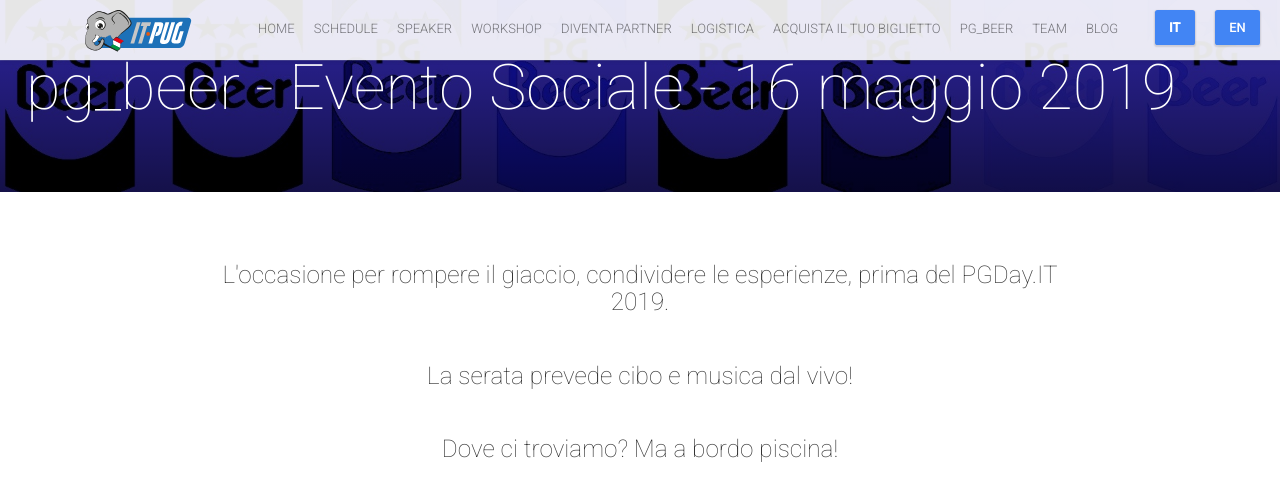
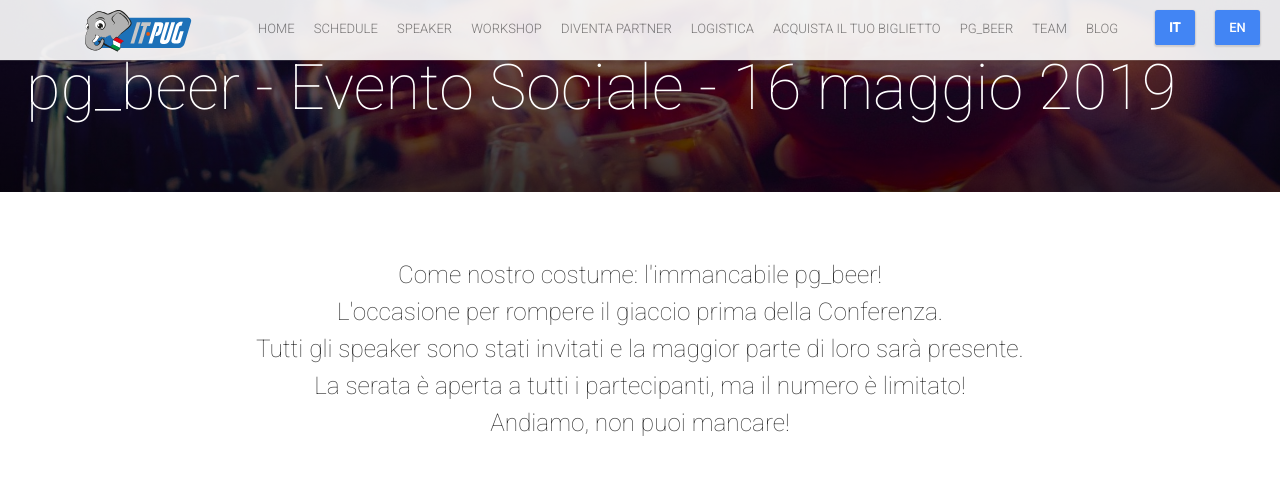
Before and after one commit to ITPUG/2019.pgday.it, a Jekyll site: the page built from pgbeer.it.html, in a window 1280 px wide and 1400 px high, scrolled down 215 px, cut to the strip 0-592 px from the top of the window. Shown: the top 501 px of the strip. Built offline with Jekyll 4.4.1, drawn with Linux system fonts in a browser that asks for light colours; nearby versions of some CDN libraries; comment, search, counter and statistics services are not loaded; some of the changed text lies outside the part shown.

Commit message:
pgbeer tolto admiral

```diff
--- a/_config.yml
+++ b/_config.yml
@@ -443,20 +443,17 @@
     en: ""
 pgbeerDescription:
     it: "
-    <h6>
-    L'occasione per rompere il giaccio, condividere le esperienze, prima del PGDay.IT 2019.<h6/><br/>
-    <h6>
-    La serata prevede cibo e musica dal vivo!<h6/><br/>
-    <h6>
-    Dove ci troviamo? Ma a bordo piscina! <h6/><br/>"
+    <h6>Come nostro costume: l'immancabile pg_beer!<h6/>
+    <h6>L'occasione per rompere il giaccio prima della Conferenza.<h6/>
+    <h6>Tutti gli speaker sono stati invitati e la maggior parte di loro sarà presente.<h6/>
+    <h6>La serata è aperta a tutti i partecipanti, ma il numero è limitato!<h6/>
+    <h6>Andiamo, non puoi mancare!<h6/>"
     en: "
-    <h6>
-    The opportunity to break the ice, share experiences, before the PGDay.IT 2019.<h6/><br/>
-    <h6>
-    The evening includes food and live music!<h6/><br/>
-    <h6>
-    Where will we meet? But at the poolside!<h6/><br/>"
-
+    <h6>Like our costume: the inevitable pg_beer!<h6/>
+    <h6>The opportunity to break the ice before the Conference.<h6/>
+    <h6>All the speakers have been invited and most of them will join us.<h6/>
+    <h6>The evening is open to all participants, but the number is limited!<h6/>
+    <h6>Come on, you can't miss!<h6/>"
 enablePgbeer: true
 
 # Pgbeer About Block
@@ -483,21 +480,21 @@
 #     <p>
 #       Rock music in the background and possibility to choose your favorite songs directly from the jukebox in the main room.<br/>"
 
-pgbeerDetailsCards:
- - {lang: "it", title: "Work in progress", information: 'La Pg_beer è in fase di organizzazione. Presto i dettagli online.'}
- - {lang: "en", title: "Work in progress", information: 'The Pg_beer is being organized. Soon the details online.'}
+#pgbeerDetailsCards:
+# - {lang: "it", title: "Isola dei Drink", information: 'Birra: 1 bottiglia a persona, sceltra tra Moretti, Heineken, Ichnusa; Vino: Lambrusco di Grasparossa "Nivola" Chiarli, 1 bottilgia ogni 3 persone; Coca Cola; Acqua'}
+# - {lang: "en", title: "Island of Drinks", information: '___'}
 
-# - {lang: "it", title: "Antipasti", information: '_____'}
-# - {lang: "en", title: "Appetizers", information: '_____'}
+# - {lang: "it", title: "Isola del Primo", information: 'Insalata di cereali con verdure OPPURE Pasta fredda con pomodoro pachino, mozzarella e basilico'}
+# - {lang: "en", title: "Island of the First plate", information: '____'}
 
-# - {lang: "it", title: "Primi piatti CALDI:", information: '_______'}
-# - {lang: "en", title: "First HOT dishes:", information: '_______'}
+# - {lang: "it", title: "Isola dello Sfizio", information: 'Cesti di Crescentine Fritte (Gnocco Fritto); Cesti di Tigelle Montanare; Cesti di Pane, Focacce e Grissini; Salumi Regionali: Crudo di Parma, Cotto di Vignola, Salame di Felino Stagionato, Coppa di Testa Montanara, Mortadella DOP Bologna; Pesto Classico Montanaro (Pancetta, Aglio e Rosmarino); Mostarde Assortite; Formaggi Assortiti; Sottoli e Sottaceti Assortiti'}
+# - {lang: "en", title: "Island of Whim", information: '_______'}
 
-# - {lang: "it", title: "Primi piatti FREDDI", information: '_____'}
-# - {lang: "en", title: "First COLD dishes", information: '_____'}
+# - {lang: "it", title: "Isola dei Fritti", information: 'Olive alla Ascolana; Mozzarelline; Panzerotti di Mozzarella e Pomodoro; Crema Fritta; Pepite di Pollo; Salvia; Anelli di Cipolla.'}
+# - {lang: "en", title: "Island of Fried", information: '_____'}
 
-# - {lang: "it", title: "Secondi piatti", information: '________'}
-# - {lang: "en", title: "Second dishes", information: '________'}
+# - {lang: "it", title: "IMPORTANTE", information: 'Eventuali bevute aggiuntive, oltre a quelle comprese nella convenzione, dovranno essere pagate a parte. Ad esempio: Bottiglia di Birra € 4,00 - Bottiglia di Vino € 12,00'}
+# - {lang: "en", title: "IMPORTANT", information: '________'}
 
 # - {lang: "it", title: "Contorni", information: '_____'}
 # - {lang: "en", title: "Side dishes", information: '_______'}
@@ -507,17 +504,17 @@
 
 ## Pgbeer Tickets Block
 #pgbeerTicketsTitle:
-#    it: "Prezzo pg_beer"
-#    en: "pg_beer price"
+#    it: "Prezzo PG_beer"
+#    en: "PG_beer price"
 #pgbeerTicketsInfo:
-#    it: "pg_beer: Food and Live Music"
-#    en: "pg_beer: Food and Live Music"
+#    it: "PG_beer 2019"
+#    en: "PG_beer 2019"
 #pgbeerTicketsOffers:
 # -
 #  name:
-#    it: "pg_beer: Food and Live Music"
-#    en: "pg_beer: Food and Live Music"
-#  price: "24,00"
+#    it: "PG_beer 2019"
+#    en: "PG_beer 2019"
+#  price: "25,50"
 #  priceCurrency: "€"
 #  buyButtonLink: "https://itpug.eventbee.com/event?eid=151678914"
 #  buyButtonText:
@@ -526,27 +523,27 @@
 #  pgbeerTicketContentList:
 #    it: ["Pg_beer - PGDay.IT 2019", "16 maggio", "Bologna"]
 #    en: ["Pg_beer - PGDay.IT 2019", "May 16th", "Bologna"]
-#  validFrom: "2019-02-15T10:00"
+#  validFrom: "2019-03-19T10:00"
 #  validThrough: "2019-05-14T23:59"
 #  disabled: false
 
 # Pgbeer Location Block
-pgbeerLocationBlockTitle: "Location"
-pgbeerLocationName: "Admiral Park Hotel"
-pgbeerLocationLink: "http://www.admiralparkhotel.com/centro-congressi/"
-pgbeerStreetAddress: "Via Fontanella, 3"
-pgbeerAddressLocality: "Zola Predosa - Bologna"
-pgbeerddressLocalityRegion: "(BO)"
-pgbeerPostalCode: "40069"
-pgbeerAddressCountry: "Italy"
-pgbeerStartTime: "2019-05-16T19:45"
-pgbeerDoorTime: "19:30"
-pgbeerEndTime: "2019-05-16T23:59"
-viewOnMap: "View on Google Maps"
-pgbeerPlaceCoordinates: "44.4627324, 11.1992285"
-pgbeerMapCenterCoordinates: "44.4627324, 11.1992285"
-pgbeerMapMobileCenterCoordinates: "44.4627324, 11.1992285"
-enablePgbeer: true
+#pgbeerLocationBlockTitle: "Location"
+#pgbeerLocationName: "Admiral Park Hotel"
+#pgbeerLocationLink: "http://www.admiralparkhotel.com/centro-congressi/"
+#pgbeerStreetAddress: "Via Fontanella, 3"
+#pgbeerAddressLocality: "Zola Predosa - Bologna"
+#pgbeerddressLocalityRegion: "(BO)"
+#pgbeerPostalCode: "40069"
+#pgbeerAddressCountry: "Italy"
+#pgbeerStartTime: "2019-05-16T19:45"
+#pgbeerDoorTime: "19:30"
+#pgbeerEndTime: "2019-05-16T23:59"
+#viewOnMap: "View on Google Maps"
+#pgbeerPlaceCoordinates: "44.4627324, 11.1992285"
+#pgbeerMapCenterCoordinates: "44.4627324, 11.1992285"
+#pgbeerMapMobileCenterCoordinates: "44.4627324, 11.1992285"
+#enablePgbeer: true
 
 # Workshop
 workshopDetailsImage: "workshop-details.jpg"
```
Also changed, not shown: img/sections-background/pg_beer_front.jpg, img/sections-background/pg_beer_front1.jpg (added), 1 other file.
